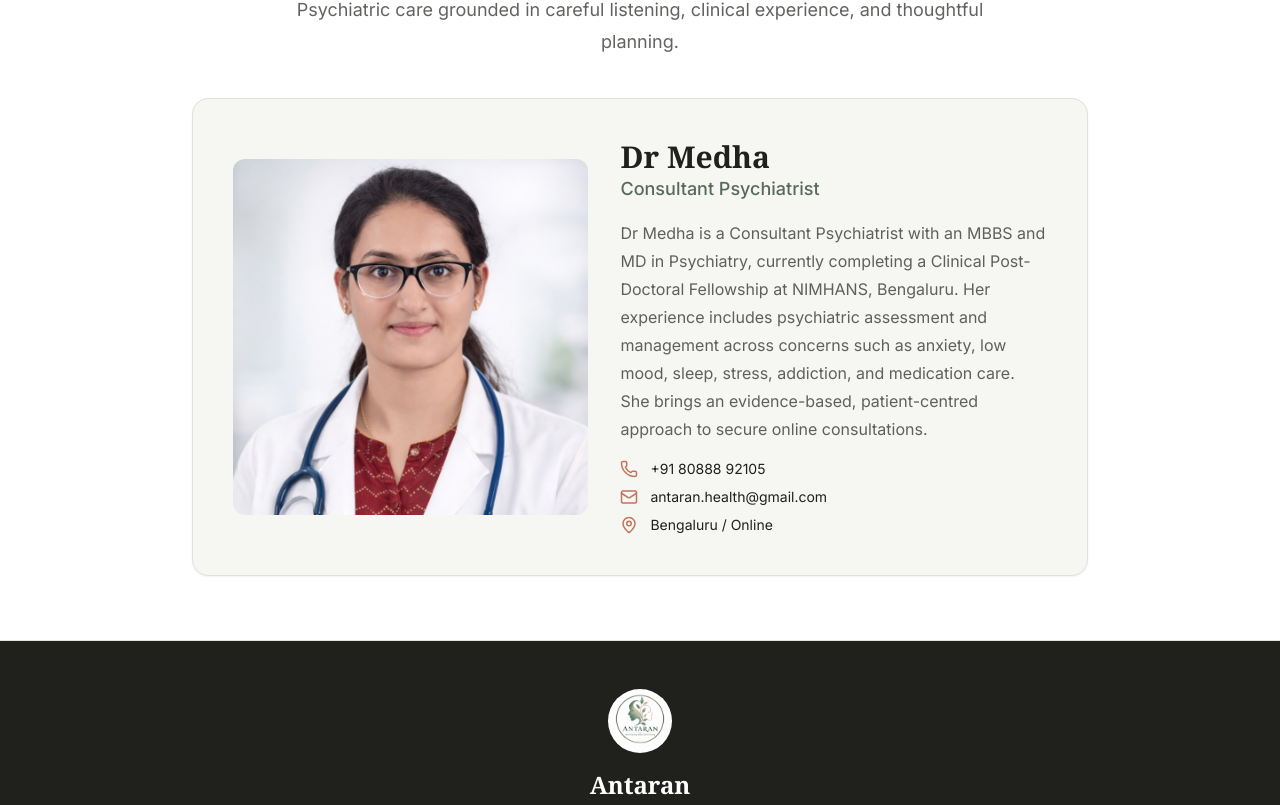
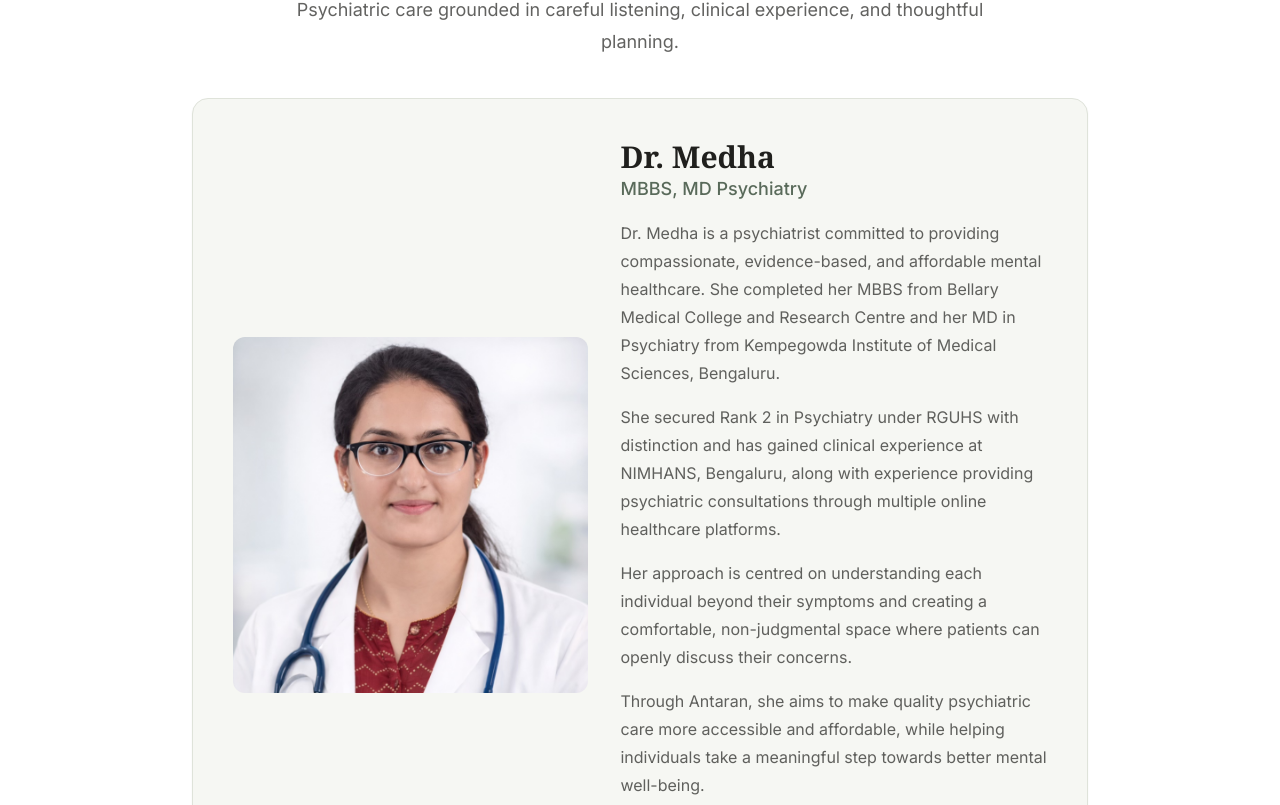
Before and after one commit to amansachdev/my-consultation-site, a React (Vite) app: page /team in a window 1280 px wide. Shown: the part 295-1100 px from the top of the page. Built offline with nearby package versions, Linux system fonts and the light colour scheme; no server answers; what @react-pdf/renderer would draw is missing.

Commit message:
content: update Dr Medha team profile

```diff
--- a/src/constants.js
+++ b/src/constants.js
@@ -7,8 +7,8 @@
 };
 
 export const doctor = {
-  name: 'Dr Medha',
-  qualification: 'Consultant Psychiatrist',
+  name: 'Dr. Medha',
+  qualification: 'MBBS, MD Psychiatry',
   city: 'Bengaluru / Online',
   phone: '+91 80888 92105',
   whatsapp: '+91 80888 92105',
--- a/src/pages/TeamPage.jsx
+++ b/src/pages/TeamPage.jsx
@@ -29,15 +29,31 @@
             </h3>
             <p className="text-lg font-medium text-moss">{doctor.qualification}</p>
           </div>
-          <p className="leading-7 text-ink/70">
-            Dr Medha is a Consultant Psychiatrist with an MBBS and MD in
-            Psychiatry, currently completing a Clinical Post-Doctoral Fellowship
-            at NIMHANS, Bengaluru. Her experience includes psychiatric
-            assessment and management across concerns such as anxiety, low
-            mood, sleep, stress, addiction, and medication care. She brings an
-            evidence-based, patient-centred approach to secure online
-            consultations.
-          </p>
+          <div className="space-y-4 leading-7 text-ink/70">
+            <p>
+              Dr. Medha is a psychiatrist committed to providing compassionate,
+              evidence-based, and affordable mental healthcare. She completed
+              her MBBS from Bellary Medical College and Research Centre and her
+              MD in Psychiatry from Kempegowda Institute of Medical Sciences,
+              Bengaluru.
+            </p>
+            <p>
+              She secured Rank 2 in Psychiatry under RGUHS with distinction and
+              has gained clinical experience at NIMHANS, Bengaluru, along with
+              experience providing psychiatric consultations through multiple
+              online healthcare platforms.
+            </p>
+            <p>
+              Her approach is centred on understanding each individual beyond
+              their symptoms and creating a comfortable, non-judgmental space
+              where patients can openly discuss their concerns.
+            </p>
+            <p>
+              Through Antaran, she aims to make quality psychiatric care more
+              accessible and affordable, while helping individuals take a
+              meaningful step towards better mental well-being.
+            </p>
+          </div>
           <div className="space-y-2 text-sm text-ink/72">
             <div className="flex items-center gap-3">
               <Phone size={18} className="text-clay" />
```
Also changed, not shown: 1 other file (tests, documents, lock files or other folders).
